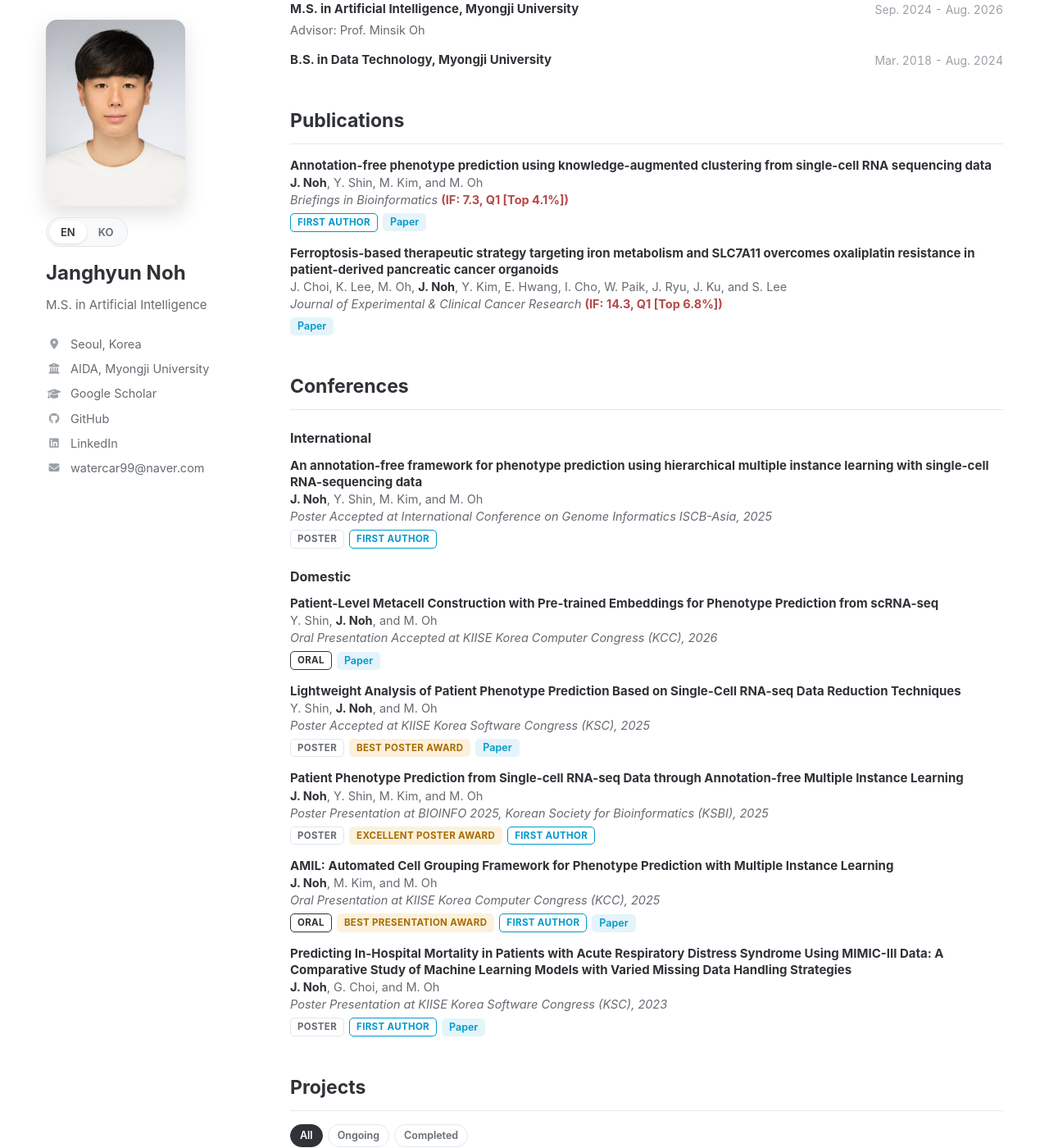
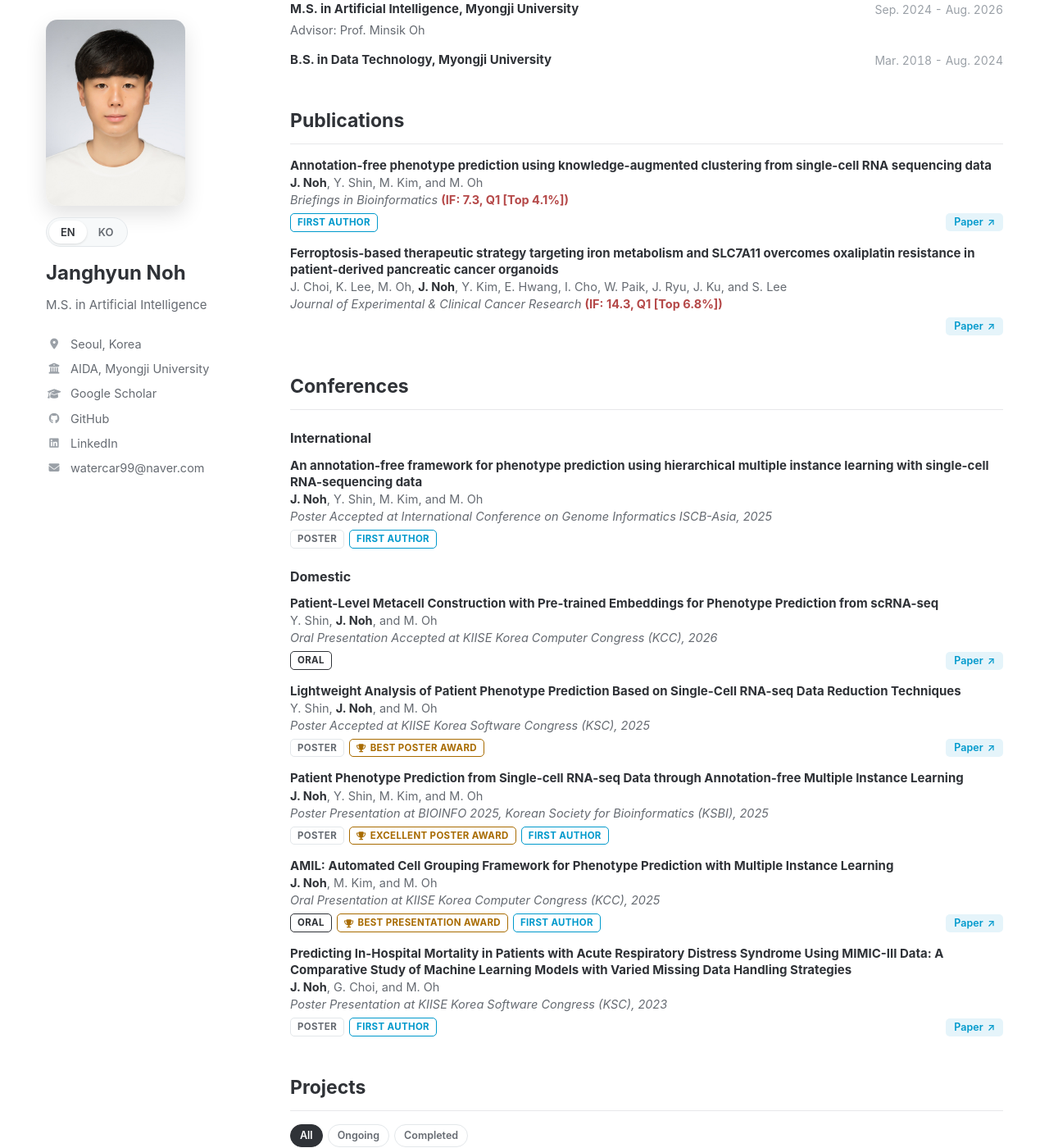
Before and after one commit to janghyunnoh/janghyunnoh.github.io, a Jekyll site: the page built from index.md, in a window 1280 px wide and 1400 px high, scrolled down 511 px. Shown: the whole window at 82% size. Built offline with Jekyll 4.4.1, drawn with Linux system fonts in a browser that asks for light colours.

Commit message:
Unify badge style: outlined labels, distinct Paper button
- All labels (Oral/Poster, awards, first author) use outlined style;
  awards get a gold outline and trophy icon
- Paper/Code buttons stay filled, gain an arrow, fill solid on hover,
  and sit at the right end of the badge row

Co-Authored-By: Claude Opus 5.5 <noreply@anthropic.com>
Claude-Session: https://claude.ai/code/session_01KSQJoZP1auZdYkoBxWPSet

```diff
--- a/_includes/badges.html
+++ b/_includes/badges.html
@@ -2,7 +2,7 @@
 {%- if it.type or it.award or it.first_author or it.links -%}
 <div class="badges">
     {%- if it.type %}<span class="badge {{ it.type | downcase }}">{{ it.type }}</span>{% endif -%}
-    {%- if it.award %}<span class="badge award">{{ it.award }}</span>{% endif -%}
+    {%- if it.award %}<span class="badge award"><i class="fa-solid fa-trophy"></i>{{ it.award }}</span>{% endif -%}
     {%- if it.first_author %}<span class="badge first">{{ L.first_author }}</span>{% endif -%}
     {% include link-buttons.html links=it.links %}
 </div>
--- a/assets/css/profile.css
+++ b/assets/css/profile.css
@@ -160,18 +160,25 @@ p { margin-bottom: 12px; max-width: 72ch; }
   color: var(--muted);
 }
 .badge.first { border-color: var(--accent); color: var(--accent); }
-.badge.award { background: var(--award-soft); border-color: transparent; color: var(--award); }
+.badge.award { border-color: var(--award); color: var(--award); display: inline-flex; align-items: center; gap: 5px; }
+.badge.award i { font-size: 10px; }
 .badge.oral { border-color: var(--fg); color: var(--fg); }
 .linkbtn {
+  display: inline-flex;
+  align-items: center;
+  gap: 5px;
   font-size: 12.5px;
   font-weight: 600;
-  padding: 1px 9px;
+  padding: 1px 10px;
   border-radius: 5px;
   background: var(--accent-soft);
   color: var(--accent);
+  transition: background .15s, color .15s;
 }
-.linkbtn:hover { text-decoration: none; filter: brightness(.97); }
+.linkbtn::after { content: "\2197"; font-size: 12px; line-height: 1; }
+.linkbtn:hover { text-decoration: none; background: var(--accent); color: var(--bg); }
 .links { display: inline-flex; flex-wrap: wrap; gap: 6px; }
+.badges .links { margin-left: auto; }
 
 /* Project cards */
 .filters { display: flex; flex-wrap: wrap; gap: 6px; margin-bottom: 14px; }
```
